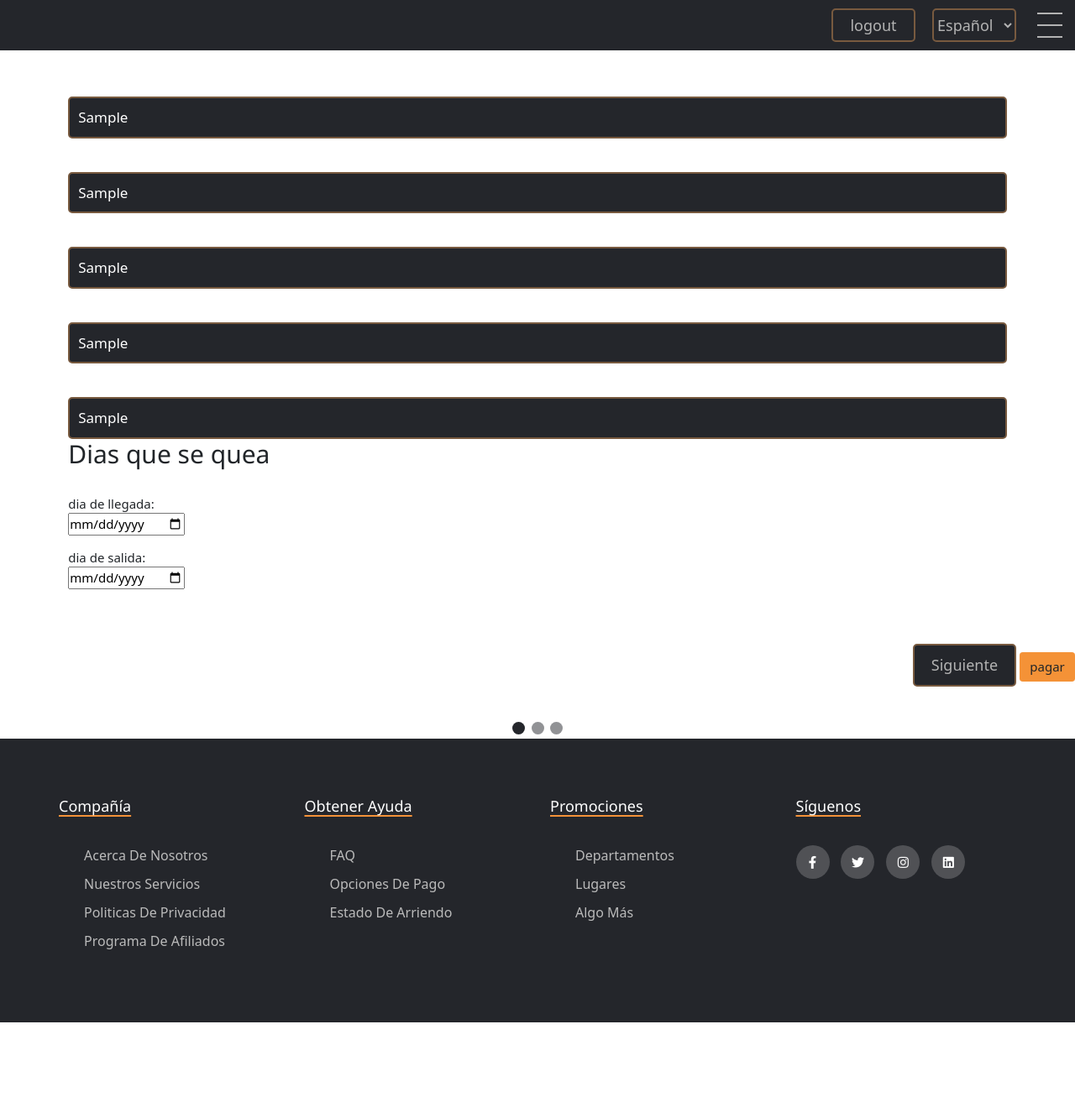
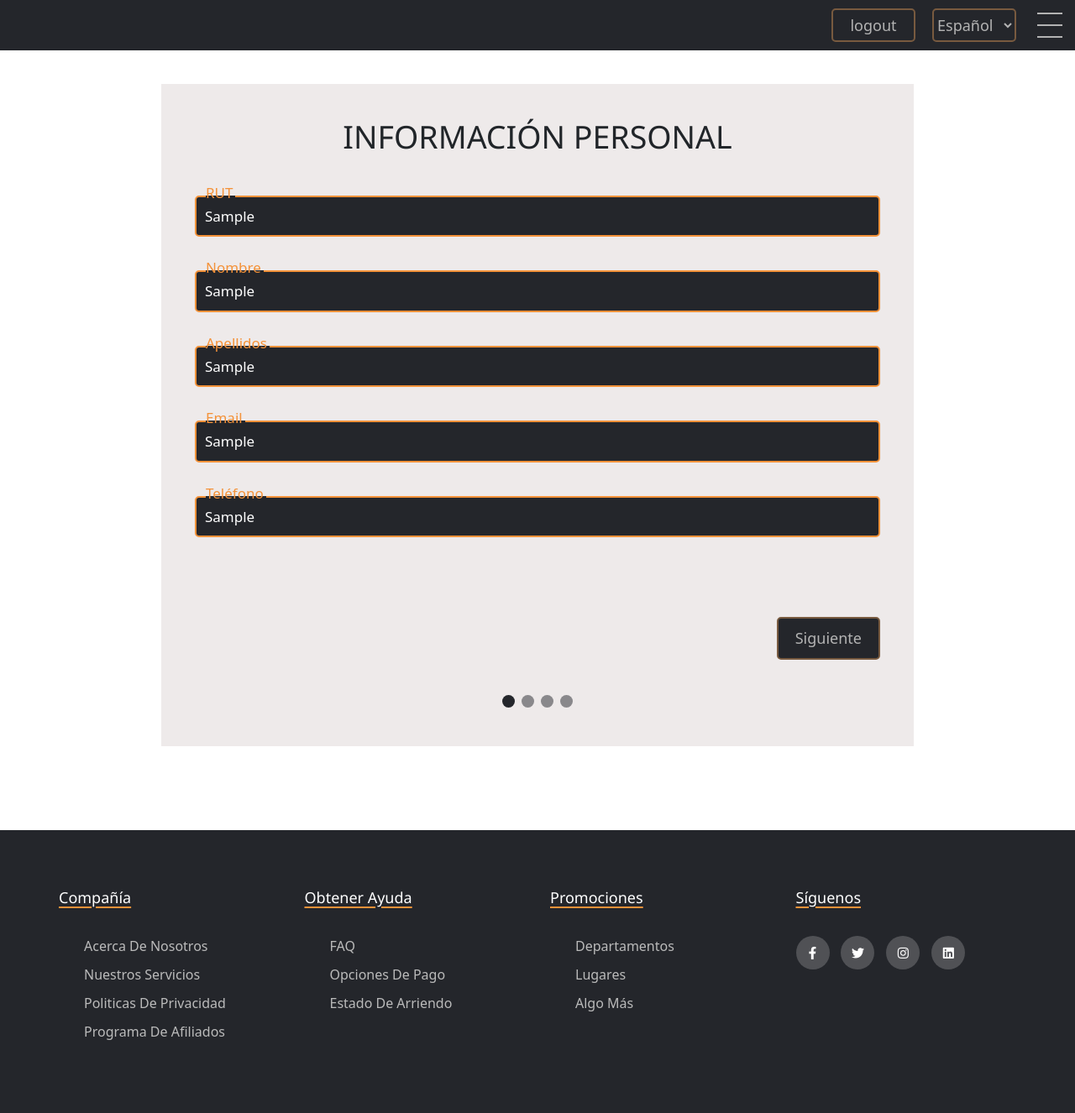
Before and after one commit to ByAcosta/Portafolio, a Django app: template TurismoReal/catalogo/templates/catalogo/depto_detail.html in a window 1280 px wide; the page is wider, and only the part inside the window is pictured. Shown: that part at 84% size. Before the commit the page ends 1218 px from the top of that part, so only its background shows below. Run offline with Django 3.2, Linux system fonts and the light colour scheme; the template is opened without the code that fills it: most values are stand-ins (such as "Sample title", 1, 10 or a date in 2020).

Commit message:
cambios visuales formulario reserva

```diff
--- a/TurismoReal/TurismoReal/settings.py
+++ b/TurismoReal/TurismoReal/settings.py
@@ -82,7 +82,7 @@
     'default': {
         'ENGINE': 'django.db.backends.oracle',
         'NAME': '127.0.0.1:1521/xe',
-        'USER': 'c##admin2',
+        'USER': 'c##admin',
         'PASSWORD': 'duoc',
         'TEST': {
             'USER': 'default_test',
--- a/TurismoReal/catalogo/static/css/steps.css
+++ b/TurismoReal/catalogo/static/css/steps.css
@@ -7,7 +7,7 @@
 }
 
 #regForm {
-  background-color: #f1f1f1;
+  background-color: #eeeaea;
   margin: 100px auto;
   padding: 40px;
   width: 70%;
@@ -18,41 +18,68 @@
   text-align: center;
 }
 
+.label-form {
+  position: absolute;
+  transition: all 0.2s;
+  font-size: 17px;
+  z-index: 0;
+  color: #f49239;
+  opacity: 1;
+}
+
+#label-rut {
+  top: 167px;
+  padding-left: 3px;
+  z-index: 1;
+}
+
+
 #label-nombre {
-  top: 215px;
+  top: 256px;
   padding-left: 3px;
-  font-size: 18px;
-  transition: all 0.2s;
   z-index: 1;
-  color: #b3b3b3;
 }
 
 #label-apellido {
-  top: 306px;
+  top: 346px;
   padding-left: 3px;
-  font-size: 18px;
-  transition: all 0.2s;
   z-index: 1;
-  color: #b3b3b3;
 }
 
 #label-email {
-  top: 395px;
+  top: 435px;
   padding-left: 3px;
-  font-size: 18px;
-  transition: all 0.2s;
   z-index: 1;
-  color: #b3b3b3;
 }
 
 #label-telefono {
-  top: 483px;
-  margin-left: 100px;
-  /* padding-left: 3px; */
-  font-size: 18px;
-  transition: all 0.2s;
+  top: 525px;
+  padding-left: 3px;
   z-index: 1;
-  color: #b3b3b3;
+}
+
+#label-titulo {
+  top: 174px;
+  padding-left: 3px;
+  z-index: 1;
+}
+
+#label-descripcion {
+  top: 279px;
+  padding-left: 3px;
+  z-index: 1;
+}
+
+#label-precio {
+  top: 383px;
+  padding-left: 3px;
+  z-index: 1;
+}
+
+#label-habitaciones {
+  top: 488px;
+  padding-left: 3px;
+  z-index: 1;
 }
 
 .label-form{
@@ -65,7 +92,7 @@
   margin-top: 40px;
   width: 100%;
   font-size: 17px;
-  border: 2px solid #785a3f;
+  border: 2px solid #f49239;
   background: #24262b;
   border-radius: 5px;
   outline: none;
@@ -73,57 +100,14 @@
   color: #fff;
 }
 
-.label+.label-form::before {
+.label-form::before {
   content: "";
-  height: 5px;
-  background: #272530;
-  background-color: #24262ba7;
+  height: 2px;
+  background-color: #24262b;
   position: absolute;
-  top: 12px;
+  top: 16px;
   width: 100%;
   z-index: -1;
-}
-
-.text-input-form:focus {
-  border: 2px solid #f49239;
-}
-
-.text-input-form:focus + #label-nombre,
-.filled {
-    top: 193px;
-    color: #f49239;
-    font-size: 14px;
-}
-
-.text-input-form:focus + #label-apellido,
-.filled {
-    top: 283px;
-    color: #f49239;
-    font-size: 14px;
-}
-
-.text-input-form:focus + #label-email,
-.filled {
-    top: 372px;
-    color: #f49239;
-    font-size: 14px;
-}
-
-.text-input-form:focus + #label-telefono,
-.filled {
-    top: 473px;
-    color: #f49239;
-    font-size: 14px;
-}
-
-.text-input-form::placeholder {
-  font-size: 16px;
-  opacity: 0;
-  transition: all 0.3s;
-}
-
-.text-input-form:focus::placeholder {
-  opacity: 1;
 }
 
 input.invalid {
@@ -155,14 +139,6 @@
   background-color: #24262b;
 }
 
-/* button:hover {
-  opacity: 0.8;
-} */
-
-#prevBtn {
-  background-color: #bbbbbb;
-}
-
 .step {
   height: 15px;
   width: 15px;
--- a/TurismoReal/catalogo/templates/cancelar_reserva.html
+++ b/TurismoReal/catalogo/templates/cancelar_reserva.html
@@ -18,6 +18,7 @@
 {%block content %}
 {% load humanize %}
 {% load crispy_forms_tags %}
+<br><br><br><br>
 <div class="row">
     <div class="col-12 col-md-6 offset-md-3">
         <div class="card">
@@ -41,6 +42,7 @@
         </div>
     </div>
 </div>
+<br><br><br>
 <script>
     function cancelar(){
         document.getElementById('estado_in').value = "Cancelado"
--- a/TurismoReal/catalogo/templates/catalogo/depto_detail.html
+++ b/TurismoReal/catalogo/templates/catalogo/depto_detail.html
@@ -1,75 +1,76 @@
 {% extends 'index.html' %}
 
 {% block content%}
-<div class="container">
-  <form  action="{% url 'pago' %}" method="post">
+
+  <form id="regForm" action="{% url 'pago' %}" method="post">
     {% csrf_token %}
     <!-- PRIMER PASO -->
     <div class="tab ">
       <h1>INFORMACIÓN PERSONAL</h1>
-      <br>
       {% for x in usuario %}
         <!-- RUT -->
         <input class="text-input-form" id="input-rut" value="{{x.0}}" placeholder="Rut" name="Rut">
-        <label class="label label-form" id="label-rut" for="input-nombre">RUT</label>
+        <label class="label-form" id="label-rut" for="input-nombre">RUT</label>
         <!-- NOMBRE -->
         <input class="text-input-form" id="input-nombre" value="{{x.1}}" placeholder="Nombre" name="fname">
-        <label class="label label-form" id="label-nombre" for="input-nombre">Ingrese su nombre</label>
+        <label class="label-form" id="label-nombre" for="input-nombre">Nombre</label>
         <!-- APELLIDO -->
         <input class="text-input-form" id="input-apellido" value="{{x.2}}" placeholder="Apellido" name="lname">
-        <label class="label label-form" id="label-apellido" for="input-apellido">Ingrese su apellido</label>
+        <label class="label-form" id="label-apellido" for="input-apellido">Apellidos</label>
         <!-- EMAIL -->
         <input class="text-input-form" id="input-email" value="{{x.4}} "placeholder="ejemplo@gmail.com" name="email">
-        <label class="label label-form" id="label-email" for="input-email">Ingrese su email</label>
+        <label class="label-form" id="label-email" for="input-email">Email</label>
         <!-- TELEFONO -->
+        <label class="label-form" id="label-telefono" for="input-telefono">Teléfono</label>
         <input class="text-input-form" id="input-telefono" value="{{x.5}}" placeholder="000000000" name="phone">
-        <label class="label label-form" id="label-telefono" for="input-telefono">Ingrese su número de teléfono</label>
+
       {% endfor %}
     </div>
     <!-- SEGUNDO PASO -->
     <div class="tab">
-      <h2>DETALLE DEPTO</h2>
-      <br>
-      id:
-      <p><input  oninput="this.className = ''" name="id_depto" value="{{ depto.id_depto }}" style="display: none ;"></p>
-      Titulo:
-      <p><input  oninput="this.className = ''" name="tit_depto" value="{{ depto.nombre }}"></p>
-      Descripcion:
-      <p><input  oninput="this.className = ''" name="des_depto" value="{{ depto.descripcion }}"></p>
-      Precio:
-      <p><input  oninput="this.className = ''" name="precioD" value="{{ depto.precio }}" type="number"></p>
-      Habitaciones:
-      <p><input  oninput="this.className = ''" name="habitaciones" value="{{ depto.habitaciones }}"></p>s
+      <h1>DETALLE DEPTO</h1>
+      <p><input oninput="this.className = ''" name="id_depto" value="{{ depto.id_depto }}" style="display: none ;"></p>
+      <label class="label-form" id="label-titulo" for="tit_depto">Título</label>
+      <p><input class="text-input-form" id="tit_depto" name="tit_depto" value="{{ depto.nombre }}" ></p>
+      <label class="label-form" id="label-descripcion" for="des_depto">Descripcion</label>
+      <p><input class="text-input-form" id="des_depto" name="des_depto" value="{{ depto.descripcion }}" ></p>
+      <label class="label-form" id="label-precio" for="precioD">Precio</label>
+      <p><input class="text-input-form" id="precioD" name="precioD" value="{{ depto.precio }}" type="number"></p>
+      <label class="label-form" id="label-habitaciones" for="habitaciones">Habitaciones</label>
+      <p><input class="text-input-form" id="habitaciones" name="habitaciones" value="{{ depto.habitaciones }}" ></p>
     </div>
     <!-- TERCER PASO RANCIO -->
-    <div class="tab"></div>
-      <h2>Dias que se quea</h2>
+    <div class="tab">
+      <h1>Fecha de inicio y término</h1>
       <br>
-      dia de llegada:
+      <p>
+        Fecha de inicio:
+      </p>
+      <!-- <p><input class="date-style" type="date" name="" id="check_in" placeholder="Fecha de llegada" onclick="(this.type='date')" onblur="(this.type='text')" style="color: #fff"></input></p> -->
       <p><input  oninput="this.className = ''" name="check_in" value="" type="date"></p>
-      dia de salida:
+      <p>
+        Fecha de término:
+      </p>
+    <!-- <p><input class="date-style" type="date" name="" id="check_out" placeholder="Fecha de ida" onclick="(this.type='date')" onblur="(this.type='text')" style="color: #fff"></input></p> -->
       <p><input  oninput="this.className = ''" name="check_out" value="" type="date"></p>
     </div>
+    <br><br>
     <div class="tab">
-      <h2>PAGO</h2>
-      <hr>
-      <p>
-          Listo!! tu reserva esta casi listo al hacer click en pagar se te rediccionara a la plataforma de pagos:)
-      </p>
-
+      <h1>¡Listo! Tu reserva está casi lista. Al hacer click en <b>Pagar</b> se te rediccionará a la plataforma de pago &#128512;</h1>
     </div>
     <div style="overflow:auto;">
       <div style="float:right; margin-top: 50px;">
         <button class="btn-step" type="button" id="prevBtn" onclick="nextPrev(-1)">Anterior</button>
         <button class="btn-step" type="button" id="nextBtn" onclick="nextPrev(1)">Siguiente</button>
-        <input class="btn btn-md " id="payBtn" type="submit" style="background-color: #f49237;" value="pagar">
+        <!-- <input class="btn btn-md " id="payBtn" type="submit" style="background-color: #f49237;" value="pagar"> -->
       </div>
     </div>
     <div style="text-align:center;margin-top:40px;">
       <span class="step"></span>
       <span class="step"></span>
       <span class="step"></span>
+      <span class="step"></span>
     </div>
   </form>
-</div>
+
 {% endblock %}
--- a/TurismoReal/catalogo/templates/index.html
+++ b/TurismoReal/catalogo/templates/index.html
@@ -13,10 +13,9 @@
         {% load static %}
         <link rel="stylesheet" href="{% static 'css/home.css' %}" />
         <link rel="stylesheet" href="{% static 'css/steps.css' %}" />
-        <!-- <link rel="stylesheet" href="{% static 'css/styles.css' %}" /> -->
     </head>
     <body>
-        <header>
+        <header style="z-index: 2;">
             <select class="drop-lang" id="" name="drop-lang">
                 <option value="">Español</option>
                 <option value="">Inglés</option>
```
Also changed, not shown: TurismoReal/catalogo/templates/home.html (+6 -5 lines), TurismoReal/catalogo/static/img/1.jpg (added), TurismoReal/catalogo/static/img/10.jpg (added), 4 other files.
